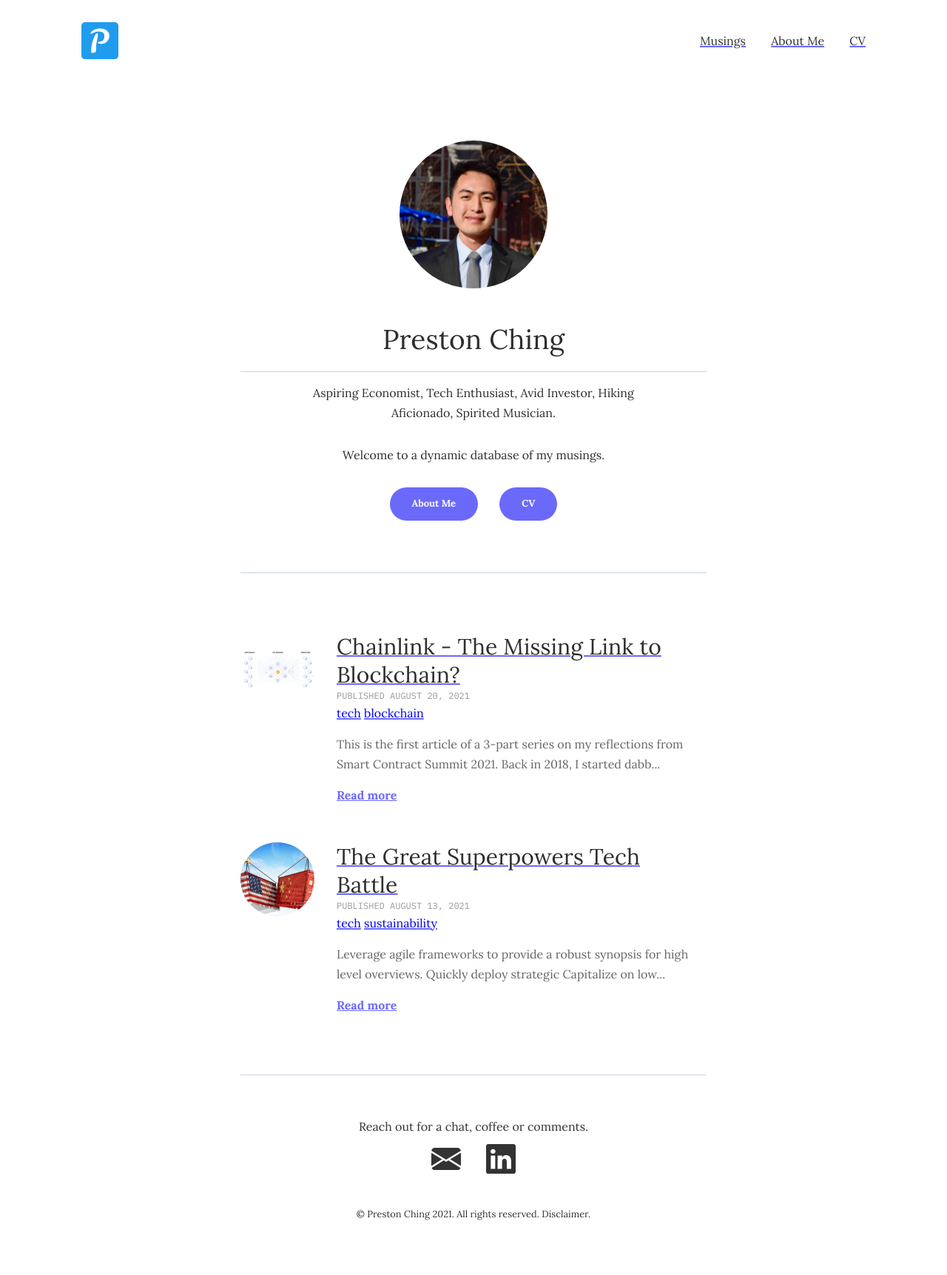
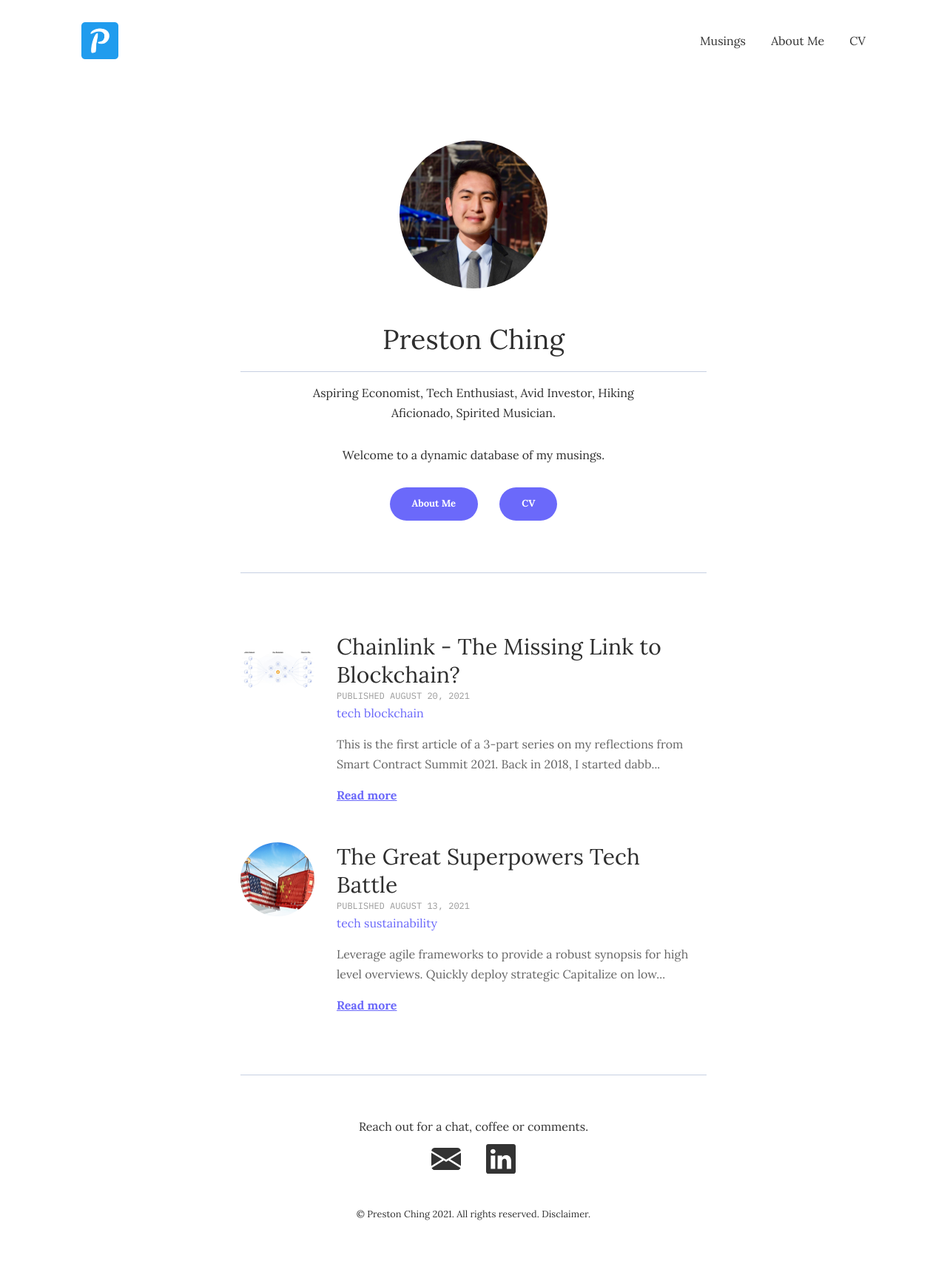
Before and after one commit to PrestonChing/prestonching.github.io, a Jekyll site: the page built from index.html, in a window 1280 px wide. Shown: the whole page at 74% size. Built offline with Jekyll 4.4.1, drawn with Linux system fonts in a browser that asks for light colours; the list of posts is cut into pages by our own code.

Commit message:
edit link format

```diff
--- a/_sass/2-base/_base.scss
+++ b/_sass/2-base/_base.scss
@@ -102,7 +102,8 @@ img {
 }
 
 a {
-    text-decoration: underline $primary-color 2px;
+    text-decoration: none;
+    color: $primary-color;
     transition: color 200ms;
 
     &:hover {
```
